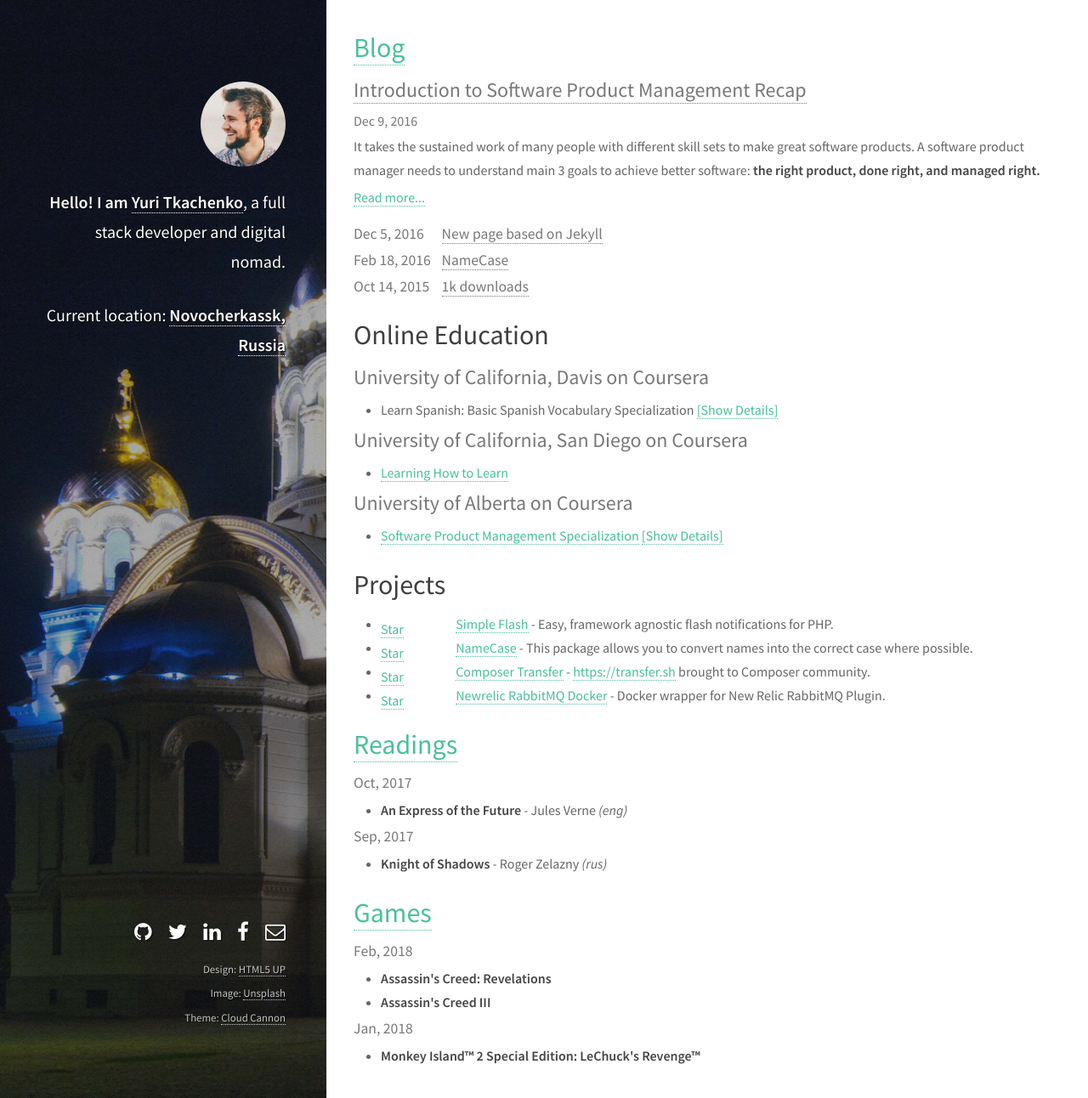
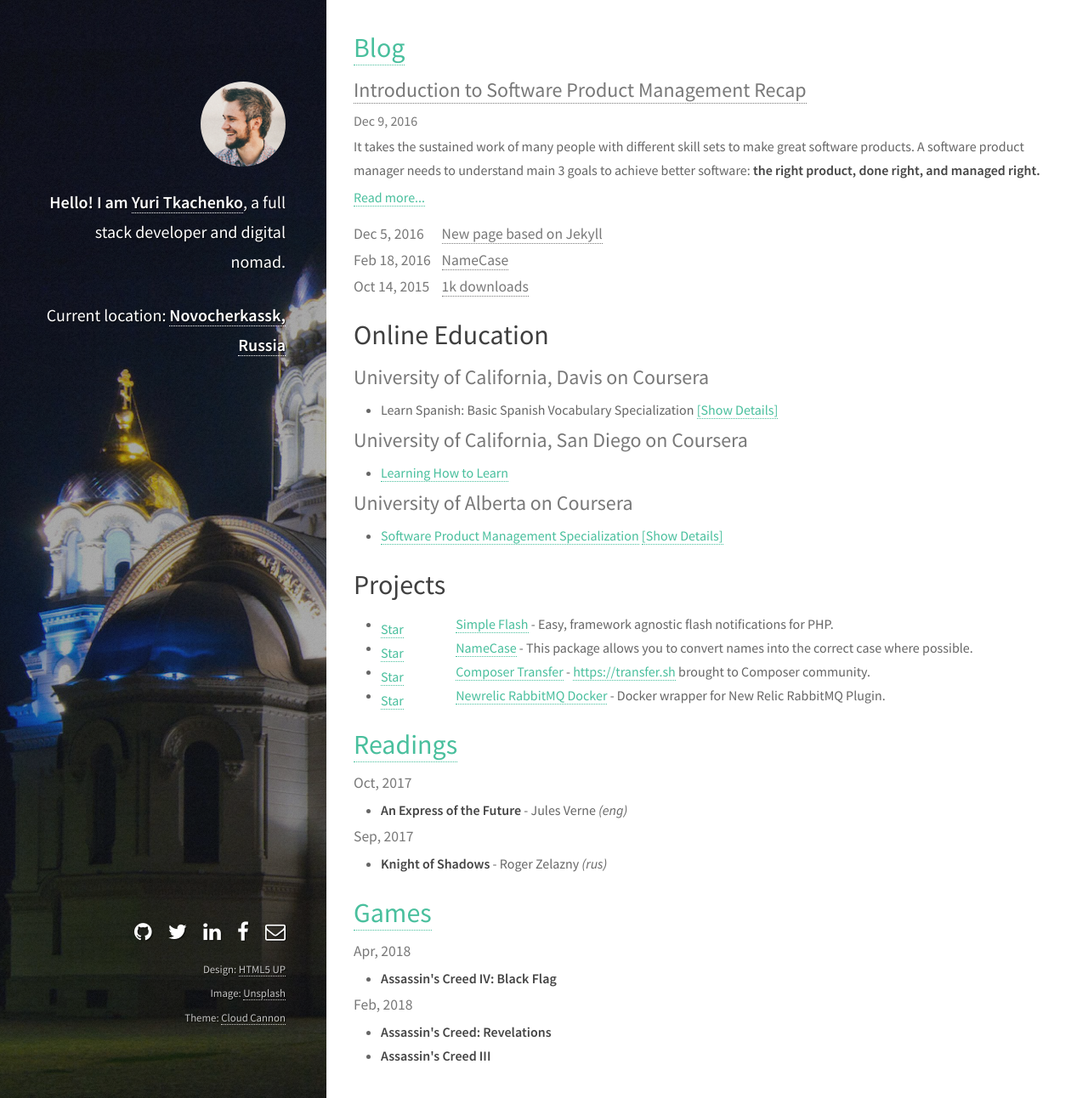
Before and after one commit to tamtamchik/tamtamchik.github.io, a Jekyll site: the page built from index.html, in a window 1280 px wide and 1292 px high. Shown: the whole window at 85% size. Built offline with Jekyll 4.4.1, drawn with Linux system fonts in a browser that asks for light colours.

Commit message:
Update games.yml

```diff
--- a/_data/games.yml
+++ b/_data/games.yml
@@ -1,3 +1,7 @@
+- date: 2018-04-01
+  games:
+    - name: "Assassin's Creed IV: Black Flag"
+
 - date: 2018-02-01
   games:
     - name: "Assassin's Creed: Revelations"
```
